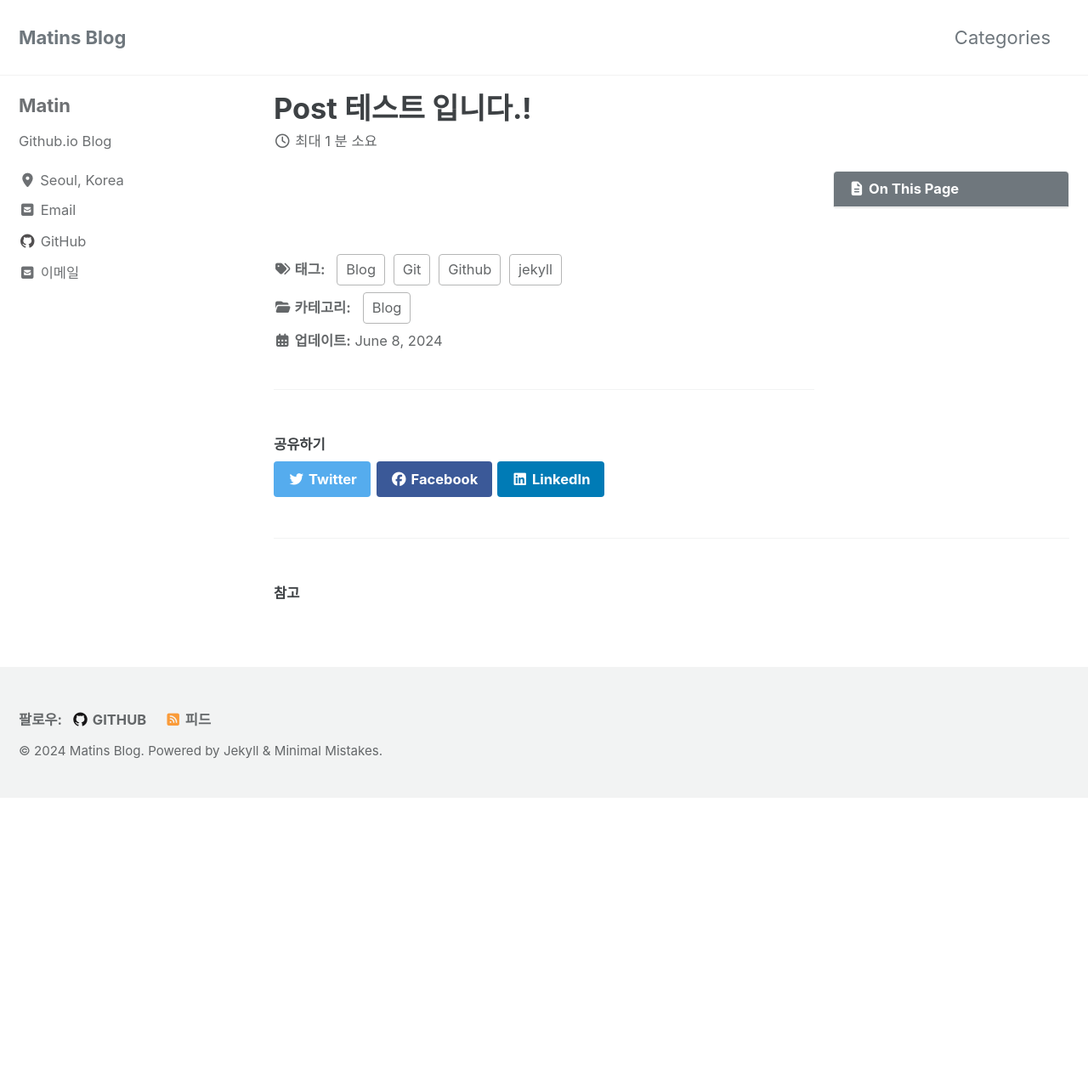
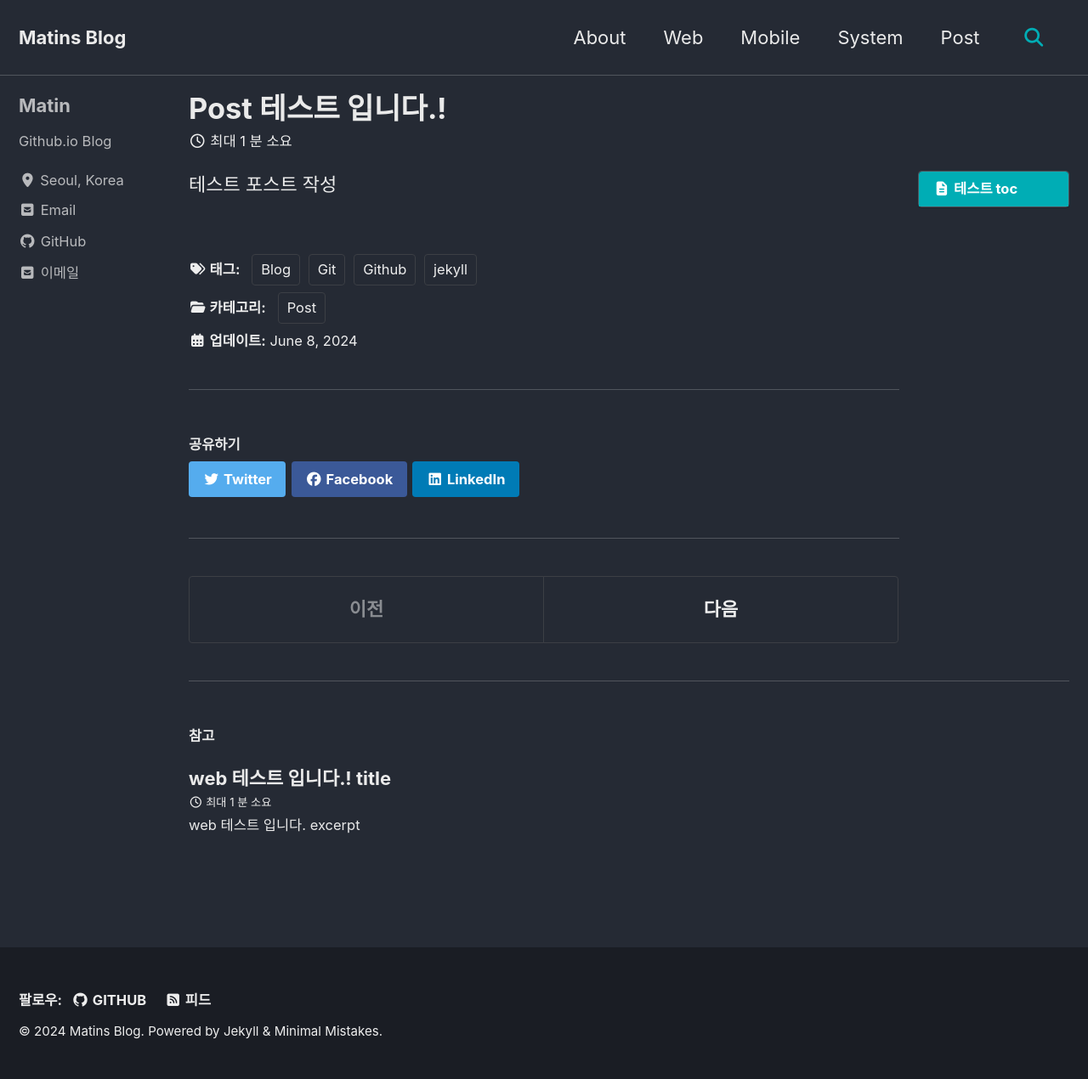
Before and after one commit to MatinsBlog/MatinsBlog.github.io, a Jekyll site: the page built from _posts/2024-06-08-test.md, in a window 1280 px wide. Shown: the whole page at 85% size. Built offline with Jekyll 4.4.1, drawn with Linux system fonts in a browser that asks for light colours; cached includes are drawn as plain includes; before the commit the page ends 939 px from its top, so only the background shows below that.

Commit message:
test08.16

```diff
--- a/_config.yml
+++ b/_config.yml
@@ -13,7 +13,7 @@
 # theme                  : "minimal-mistakes-jekyll"
 # remote_theme           : "mmistakes/minimal-mistakes"
 remote_theme           : "MatinsBlog/MatinsBlog.github.io"
-minimal_mistakes_skin    : "default" # "air", "aqua", "contrast", "dark", "dirt", "neon", "mint", "plum", "sunrise"
+minimal_mistakes_skin    : "dark" #"default", "air", "aqua", "contrast", "dark", "dirt", "neon", "mint", "plum", "sunrise"
 
 # Site Settings
 locale                   : "ko-KR"
@@ -27,7 +27,7 @@ baseurl                  : # the subpath of your site, e.g. "/blog"
 repository               : "MatinsBlog/MatinsBlog.github.io"
 teaser                   : # path of fallback teaser image, e.g. "/assets/images/500x300.png"
 logo                     : # path of logo image to display in the masthead, e.g. "/assets/images/88x88.png"
-masthead_title           : # overrides the website title displayed in the masthead, use " " for no title
+masthead_title           : "Matins Blog"
 # breadcrumbs            : false # true, false (default)
 words_per_minute         : 200
 enable_copy_code_button  : # true, false (default)
@@ -68,8 +68,8 @@ reCaptcha:
 atom_feed:
   path                   : # blank (default) uses feed.xml
   hide                   : # true, false (default)
-search                   : # true, false (default)
-search_full_content      : # true, false (default)
+search                   : true # true, false (default)
+search_full_content      : true # true, false (default)
 search_provider          : # lunr (default), algolia, google
 lunr:
   search_within_pages    : # true, false (default)
@@ -210,7 +210,7 @@ timezone: # https://en.wikipedia.org/wiki/List_of_tz_database_time_zones
 
 
 # Pagination with jekyll-paginate
-paginate: 5 # amount of posts to show
+paginate: 15 # amount of posts to show
 paginate_path: /page:num/
 
 # Pagination with jekyll-paginate-v2
--- a/_data/navigation.yml
+++ b/_data/navigation.yml
@@ -1,9 +1,15 @@
 # main links
 main:
-  - title: "Categories"
-    url: /categories/
-  # - title: "About"
-  #   url: https://mmistakes.github.io/minimal-mistakes/about/
+  - title: "About"
+    url: /about/
+  - title: "Web"
+    url: /web/
+  - title: "Mobile"
+    url: /mobile/
+  - title: "System"
+    url: /system/
+  - title: "Post"
+    url: "post"
   # - title: "Sample Posts"
   #   url: /year-archive/
   # - title: "Sample Collections"
--- /dev/null
+++ b/_pages/about.md
@@ -0,0 +1,9 @@
+---
+permalink: /about/
+title: "About"
+toc: true
+toc_sticky: true
+toc_label: "MYSELF"
+---
+
+테스트입니다.
--- a/_posts/2024-06-08-test.md
+++ b/_posts/2024-06-08-test.md
@@ -1,13 +1,15 @@
 ---
 title:  "Post 테스트 입니다.!"
-excerpt: "처음으로 시도해 보는 깃블로그! 테트입니다!"
+excerpt: "처음으로 시도해 보는 깃블로그! 테스트입니다!"
 
-categories: Blog
+categories: "Post"
 tags: [Blog, jekyll, Github, Git]
 
 toc: true
+toc_label: "테스트 toc"
 toc_sticky: true
 
 date: 2024-06-08
 last_modified_at: 2024-06-08
 ---
+테스트 포스트 작성
--- /dev/null
+++ b/_posts/2024-08-16-web_test.md
@@ -0,0 +1,15 @@
+---
+title:  "web 테스트 입니다.! title"
+excerpt: "web 테스트 입니다. excerpt"
+
+categories: "Web"
+tags: [Blog, jekyll, Github, Git]
+
+toc: true
+toc_label: "테스트 web"
+toc_sticky: true
+
+date: 2024-08-16
+last_modified_at: 2024-08-16
+---
+테스트 web 작성
--- a/_sass/minimal-mistakes/_variables.scss
+++ b/_sass/minimal-mistakes/_variables.scss
@@ -155,9 +155,9 @@ $max-width: $x-large !default;
    Grid
    ========================================================================== */
 
-$right-sidebar-width-narrow: 200px !default;
-$right-sidebar-width: 300px !default;
-$right-sidebar-width-wide: 400px !default;
+$right-sidebar-width-narrow: 150px !default;
+$right-sidebar-width: 200px !default;
+$right-sidebar-width-wide: 250px !default;
 
 /*
    Other
```
